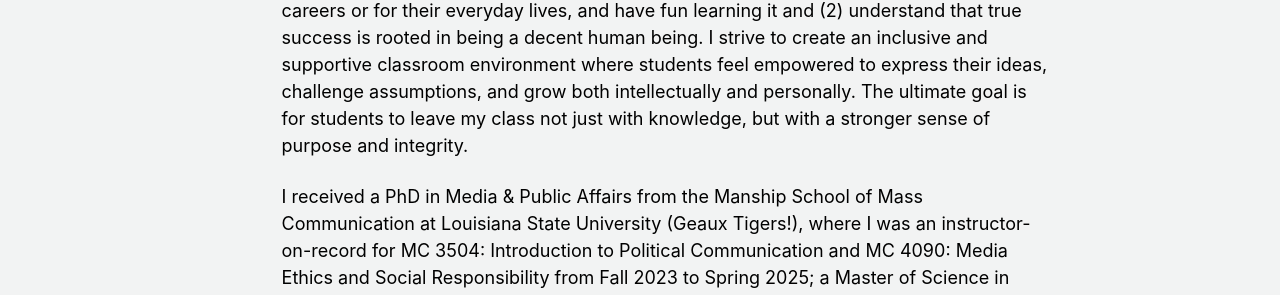
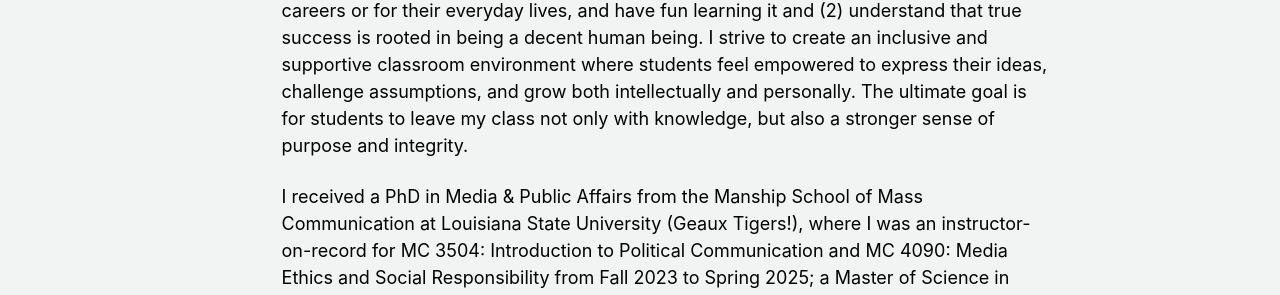
Before and after one commit to hdattran/hdattran.github.io, a Jekyll site: the page built from _pages/about.md, in a window 1280 px wide and 900 px high. Shown: the part 564-859 px from the top of the window. Built offline with Jekyll 4.4.1, drawn with Linux system fonts in a browser that asks for light colours; some web fonts are replaced; some of the changed text lies outside the part shown.

Commit message:
Update about.md

```diff
--- a/_pages/about.md
+++ b/_pages/about.md
@@ -13,7 +13,7 @@ Welcome to my homepage!
 
 My name is H. Dat Tran (Dat, for simplicity). I am a tenure-track assistant professor at the [University of Central Arkansas (UCA) School of Communication](https://uca.edu/communication/) starting Fall 2025, where I teach PRLS 2305: Introduction to Public Relations and PRLS 4316: Special Topics – Public Relations Ethics. My research focuses on political communication, particularly political identity, polarization, and hostility; emerging/new culture/media; social networks and social network analysis; and journalism and media studies, with a special attention on traditionally underrepresented countries in the Global South. A mixed-methods scholar who falls in love with research (and, of course, my wife, who is currently ABD at the Manship School of Mass Communication at Louisiana State University), I often tell people I know that I do research to relax between stressful rounds of Mario Kart (and mean it).
 
-My teaching philosophy aims to help students (1) learn something useful, whether for their careers or for their everyday lives, and have fun learning it and (2) understand that true success is rooted in being a decent human being. I strive to create an inclusive and supportive classroom environment where students feel empowered to express their ideas, challenge assumptions, and grow both intellectually and personally. The ultimate goal is for students to leave my class not just with knowledge, but with a stronger sense of purpose and integrity.
+My teaching philosophy aims to help students (1) learn something useful, whether for their careers or for their everyday lives, and have fun learning it and (2) understand that true success is rooted in being a decent human being. I strive to create an inclusive and supportive classroom environment where students feel empowered to express their ideas, challenge assumptions, and grow both intellectually and personally. The ultimate goal is for students to leave my class not only with knowledge, but also a stronger sense of purpose and integrity.
 
 I received a PhD in Media & Public Affairs from the Manship School of Mass Communication at Louisiana State University (Geaux Tigers!), where I was an instructor-on-record for MC 3504: Introduction to Political Communication and MC 4090: Media Ethics and Social Responsibility from Fall 2023 to Spring 2025; a Master of Science in Mass Communications from the A. Q. Miller School of Journalism and Mass Communications at Kansas State University (#EMAW); and a Bachelor of Arts in Journalism and Communication from the University of Social Sciences and Humanities at Vietnam National University in Ho Chi Minh City.
 
```
